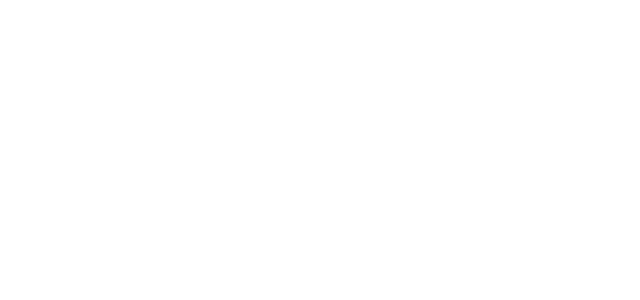
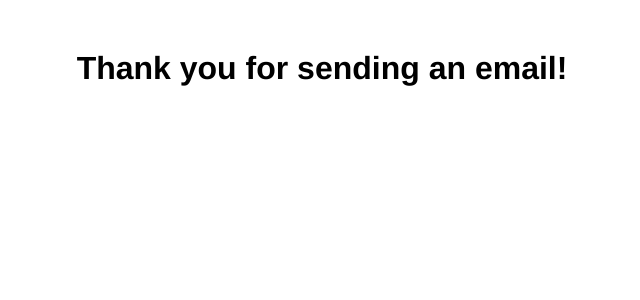
Before and after one commit to ajax12233512/Email-Form, a React (Create React App) app: page /Success in a window 1280 px wide. Before the commit this address had no page. Shown: the top 300 px of the page, without its empty margins (318-958 px from the left). Built offline with nearby package versions, Linux system fonts and the light colour scheme.

Commit message:
added success page

```diff
--- a/src/App.js
+++ b/src/App.js
@@ -3,6 +3,7 @@
 import Home from './pages/Home';
 import { Routes, Route, Link } from "react-router-dom";
 import Main from './pages/Main';
+import Success from './pages/Success';
 function App() {
 
   return (
@@ -10,6 +11,7 @@
       <Routes>
         <Route path='/' element={<Home />}/>
         <Route path='/Main' element={<Main />}/>
+        <Route path='/Success' element={<Success />} />
       </Routes>
     </div>
   );
--- a/src/components/Main-Components/Form/Form.js
+++ b/src/components/Main-Components/Form/Form.js
@@ -24,8 +24,10 @@
     emailjs.sendForm(window.env.SERVICE_ID, window.env.TEMPLATE_ID,  form.current, window.env.USER_ID)
     .then((result) => {
         console.log(result.text);
+        window.location.assign('/Success')
     }, (error) => {
         console.log(error.text);
+
     });
 
   }
--- /dev/null
+++ b/src/pages/Success.js
@@ -0,0 +1,17 @@
+import React from 'react'
+
+function Success() {
+
+  const style = {
+      "textAlign" : "center",
+      "paddingTop": "50px"
+  }
+
+  return (
+    <div id='success'>
+        <h1 style={style}>Thank you for sending an email!</h1>
+    </div>
+  )
+}
+
+export default Success
```
